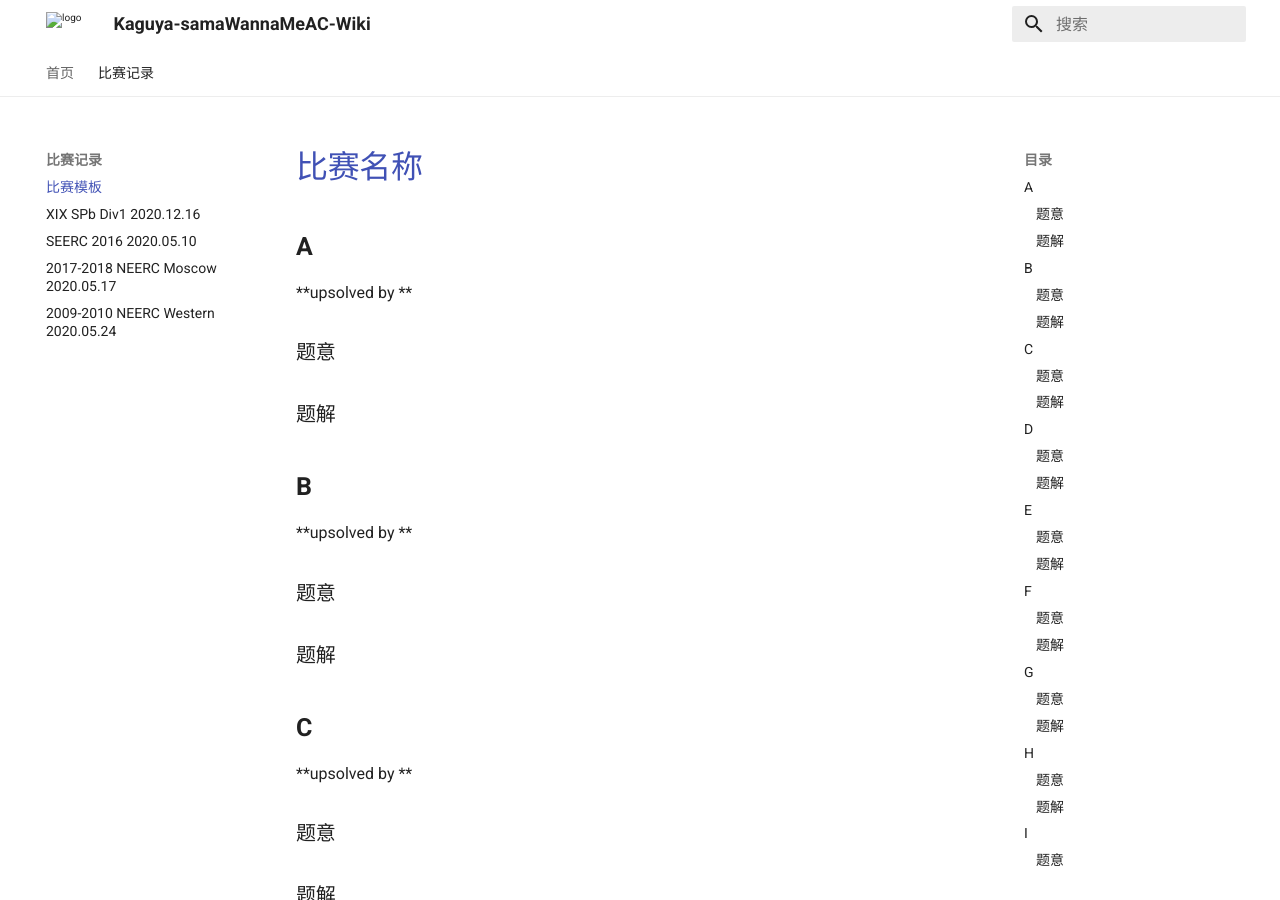
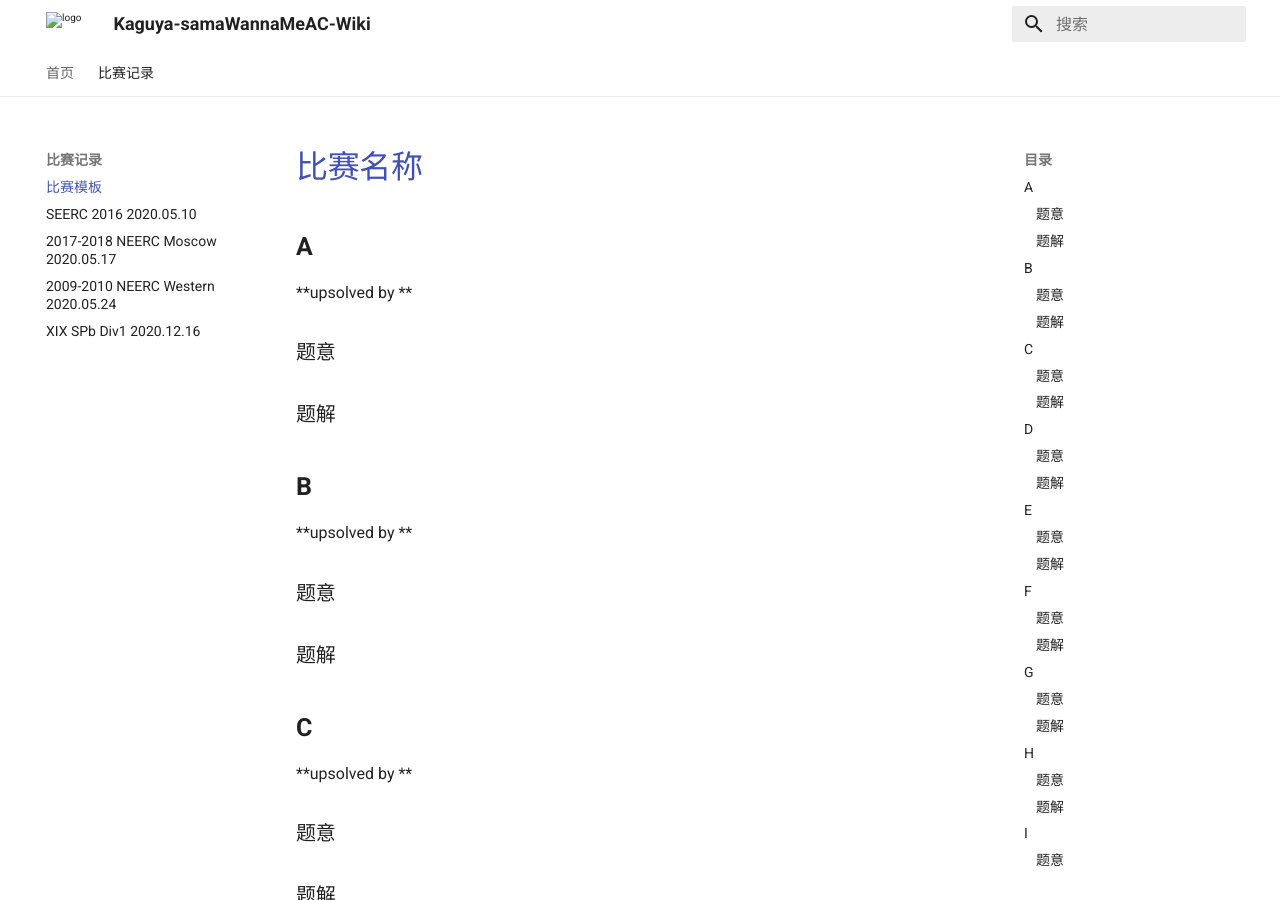
Before and after one commit to Kaguya-samaWannaMeAC/kaguya-samawannameac.github.io, an MkDocs documentation site: the page built from docs/contest/template.md, in a window 1280 px wide and 900 px high. Built offline with MkDocs 1.6.1 and Material for MkDocs 9.7.7, drawn with Linux system fonts in a browser that asks for light colours; part of the change alters nothing that is shown.

```diff
--- a/mkdocs.yml
+++ b/mkdocs.yml
@@ -55,7 +55,7 @@ nav:
   - 首页: index.md
   - 比赛记录:
     - 比赛模板: contest/template.md
-    - XIX SPb Div1 2020.12.16: contest/XIX SPb Div1 2020.12.16.md
     - SEERC 2016 2020.05.10: contest/SEERC2016 2020.05.10.md
     - 2017-2018 NEERC Moscow 2020.05.17: contest/2017-2018 NEERC Moscow 2020.05.17.md
     - 2009-2010 NEERC Western 2020.05.24: contest/2009-2010 NEERC Western 2020.05.24.md
+    - XIX SPb Div1 2020.12.16: contest/XIX SPb Div1 2020.12.16.md
```
